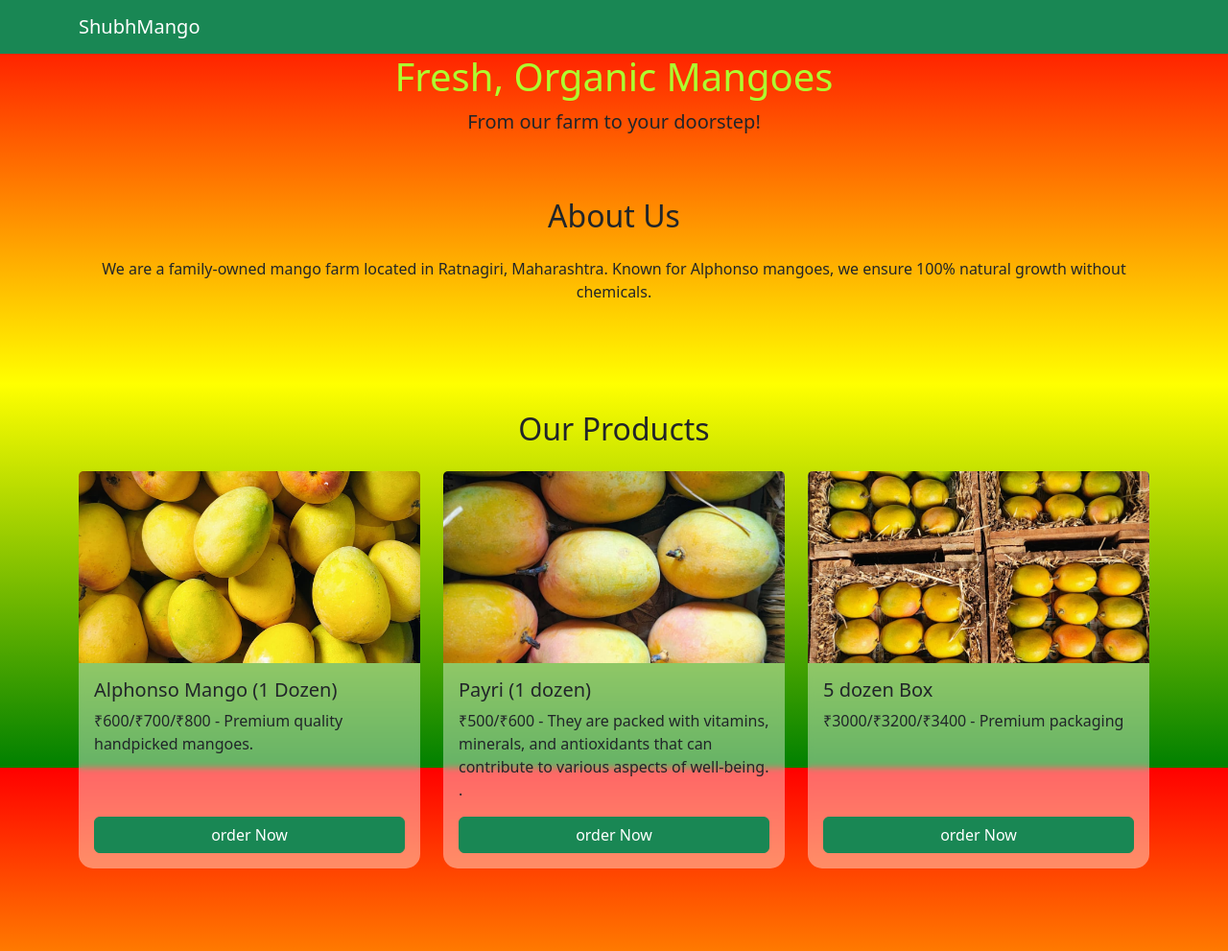
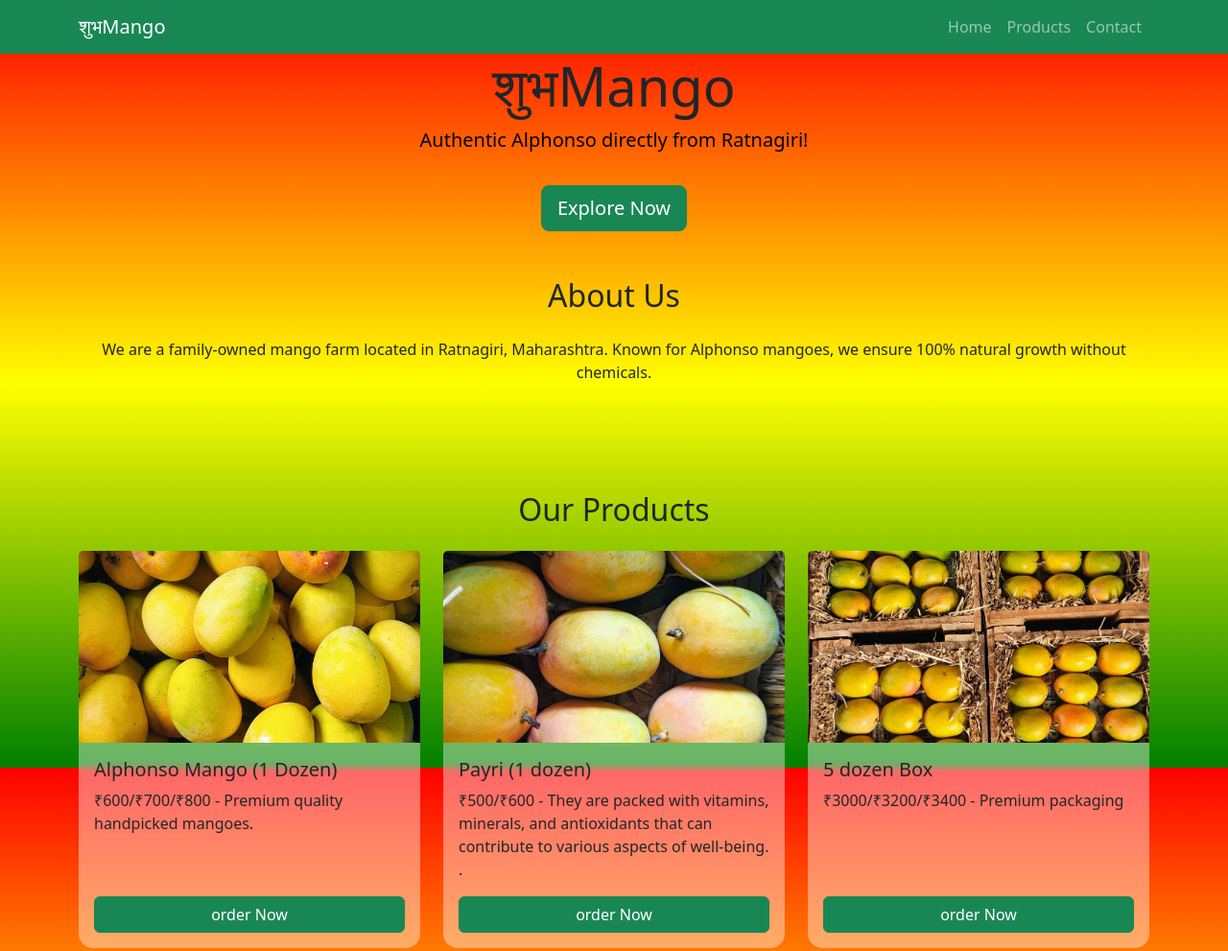
Before and after one commit to tejassalvi2001-ux/mango-site, a plain HTML site: page index.html in a window 1280 px wide. Shown: the top 991 px of the page at 96% size. Drawn offline with nearby package versions, Linux system fonts and the light colour scheme; files whose address does not match are found by name.

Commit message:
Update index.html
index code chane

```diff
--- a/index.html
+++ b/index.html
@@ -13,37 +13,52 @@
 <body>
   <nav class="navbar navbar-expand-lg navbar-dark bg-success">
     <div class="container">
-      <a class="navbar-brand" href="#">ShubhMango</a>
+      <a class="navbar-brand" href="#">शुभMango</a>
        <button class="navbar-toggler" type="button" data-bs-toggle="collapse" data-bs-target="#navbarNav"
         aria-controls="navbarNav" aria-expanded="false" aria-label="Toggle navigation">
         <span class="navbar-toggler-icon"></span>
       </button>
+      <div class="collapse navbar-collapse" id="navbarNav">
+  <ul class="navbar-nav ms-auto">
+    <li class="nav-item"><a class="nav-link" href="#">Home</a></li>
+    <li class="nav-item"><a class="nav-link" href="#products">Products</a></li>
+    <li class="nav-item"><a class="nav-link" href="#contact">Contact</a></li>
+  </ul>
+</div>
     </div>
   </nav>
-<!-- class="bg-light py-5 text-center" -->
-<!-- Hero Section with Slider -->
+ <!-- Section with Slider -->
 <section class="main">
-<section class="main1" >
-  <div class="container">
-    <div id="heroCarousel" class="carousel slide" data-bs-ride="carousel" data-bs-interval="3000">
+  <section class="main1">
+    <div class="container-fluid px-0">
+     <div id="heroCarousel" class="carousel slide" data-bs-ride="carousel" data-bs-interval="6000">
   <div class="carousel-inner">
 
     <!-- Slide 1 -->
-        <div class="carousel-item active">
-            <h1 class="display-4 text-success">शुभ<span class="text-warning">Mango</span></h1>
-          <p class="lead">Authentic Alphonso directly from Ratnagiri!</p>
-          <a href="detail.html.html" class="btn btn-success btn-lg mt-3">Explore Now</a>
+    <div class="carousel-item active hero-slide" >
+      <div class="hero-overlay"></div>
+      <div class="hero-content">
+        <h1 class="display-4"><span class="mango-text">शुभMango</span></h1>
+        <p class="lead" style="color:black">Authentic Alphonso directly from Ratnagiri!</p>
+      </div>
     </div>
 
     <!-- Slide 2 -->
-        <div class="carousel-item">
-           <h1 style="color: greenyellow">Fresh, Organic Mangoes</h1>
-          <p class="lead">From our farm to your doorstep!</p>
+    <div class="carousel-item hero-slide">
+      <div class="hero-overlay"></div>
+      <div class="hero-content">
+        <h1 class="display-4">Fresh, Organic Mangoes</h1>
+        <p class="lead" style="color:black">From our farm to your doorstep!</p>
+      </div>
     </div>
 
   </div>
 </div>
+
+
+<a href="detail.html.html" class="btn btn-success btn-lg mt-3">Explore Now</a>
     </div>
+  </section>
 </section>
 
 
@@ -56,8 +71,6 @@
   </div>
 </section>
 
-    </div>
-  </section>
 
   <!-- Products Section -->
 <section id="products" class="py-5">
@@ -103,7 +116,7 @@
 
 
 <!-- Contact Section -->
-<section class="py-5 text-center">
+<section id="contact" class="py-5 text-center">
   <div class="container">
     <h2 class="mb-4">Contact Us</h2>
     <p>Email: <strong>shubhamsalvi1818@gmail.com</strong></p>
@@ -116,7 +129,6 @@
     </div>
   </div>
 </section>
-</section>
 
 
   <!-- Footer -->
```
Lines whose indentation alone changed are shown as unchanged.
